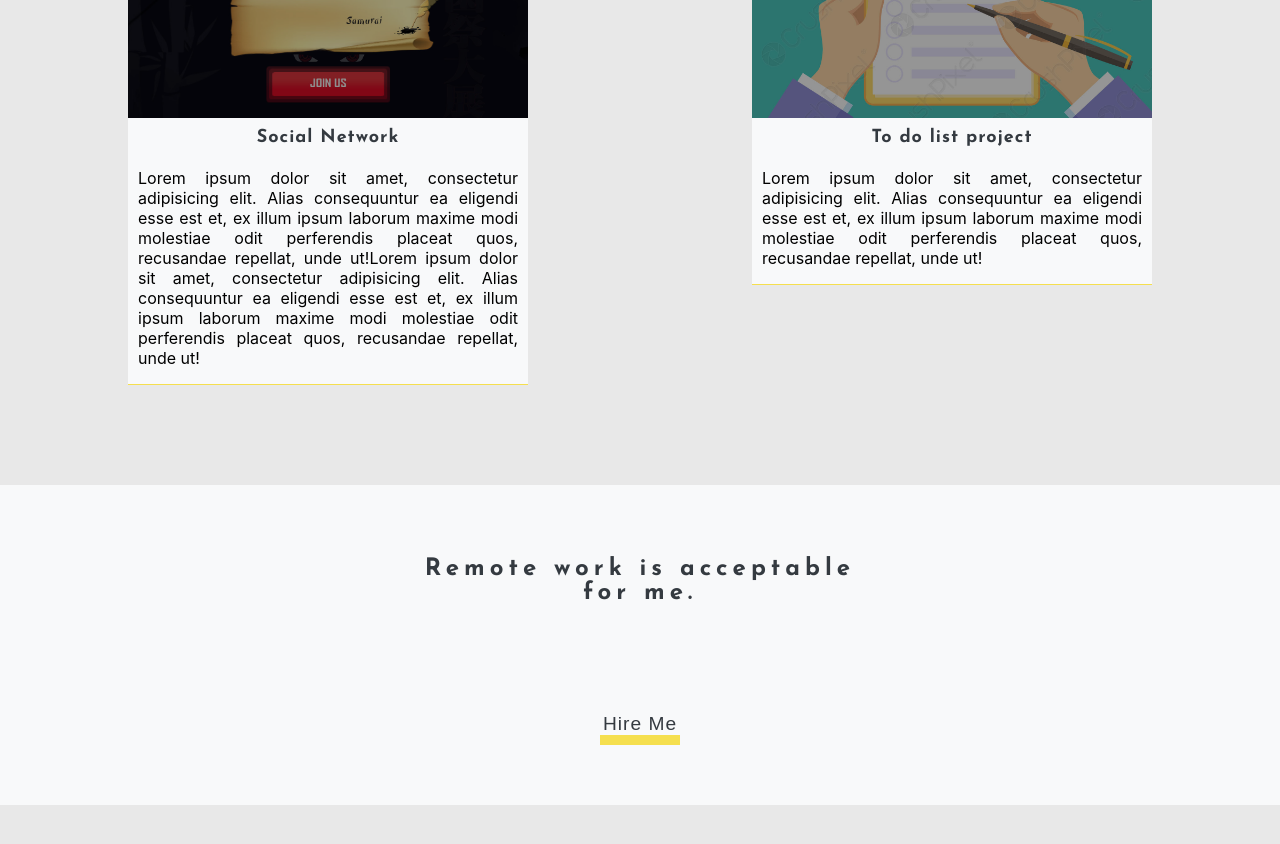
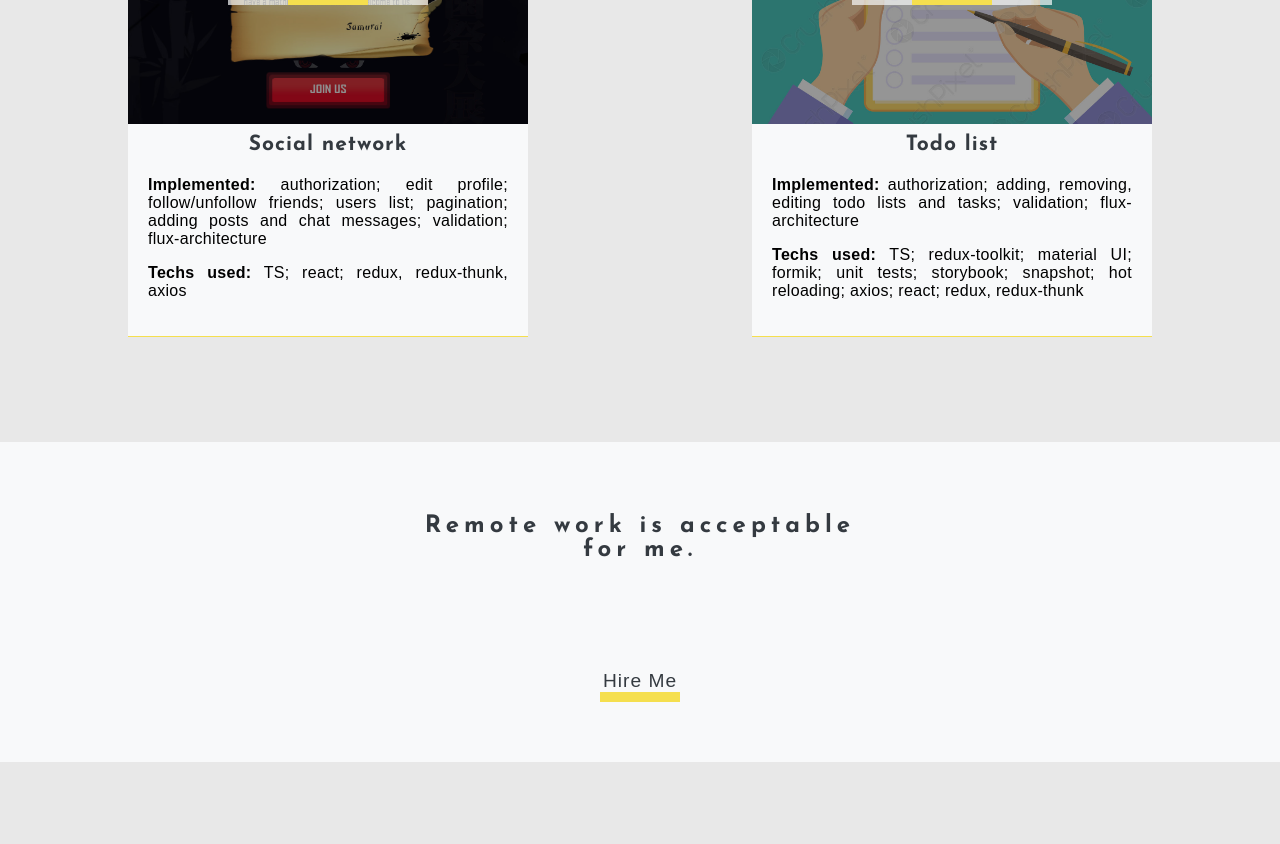
Before and after one commit to paraslov/my_portfolio, a React (Create React App) app: page / in a window 1280 px wide. Shown: the part 2640-3484 px from the top of the page. Built offline with nearby package versions, Linux system fonts and the light colour scheme.

Commit message:
Folio v4.01. projects updated.

```diff
--- a/src/components/c3-Skills/Skill/Skill.module.scss
+++ b/src/components/c3-Skills/Skill/Skill.module.scss
@@ -35,7 +35,8 @@
         color: $primaryColor;
         transform: rotate(-45deg);
         @media screen and (max-width: 415px) {
-          font-size: 40px;
+          height: 40px;
+          width: 40px;
         }
       }
 
--- a/src/components/c3-Skills/Skill/Skill.tsx
+++ b/src/components/c3-Skills/Skill/Skill.tsx
@@ -4,7 +4,7 @@ import s from './Skill.module.scss'
 
 type SkillPropsType = {
     title: string
-    icon: any
+    icon: string
     description: string
 }
 
--- a/src/components/c3-Skills/Skills.tsx
+++ b/src/components/c3-Skills/Skills.tsx
@@ -4,12 +4,12 @@ import s from './Skills.module.scss'
 import {Skill} from './Skill/Skill'
 import {Title} from '../../common/components/Title'
 import {Fade} from 'react-awesome-reveal'
-import {skills} from './skillsDB'
+import {skillsDB} from './skillsDB'
 
 
 export const Skills = () => {
 
-    const skillsList = skills.map(s => <Skill title={s.title} icon={s.icon} description={s.description}/>)
+    const skillsList = skillsDB.map((s, i) => <Skill key={i} title={s.title} icon={s.icon} description={s.description}/>)
 
     return (
         <div id={'skills'} className={`${commonStyles.block} ${s.skillsBlock}`}>
--- a/src/components/c3-Skills/skillsDB.ts
+++ b/src/components/c3-Skills/skillsDB.ts
@@ -9,8 +9,13 @@ import jestImg from '../../assets/img/logos/skills/jest.png'
 import softSkillsImg from '../../assets/img/logos/skills/softSkills.png'
 import englishImg from '../../assets/img/logos/skills/english.png'
 
+type TSkillDescription = {
+    title: string
+    icon: string
+    description: string
+}
 
-export const skills = [
+export const skillsDB: TSkillDescription[] = [
     {title: 'TypeScript', icon: tsImg, description: 'I love TypeScript and use it in most of my projects'},
     {title: 'React JS', icon: reactImg, description: 'I\'m engaged in programming with React JS'},
     {title: 'html&css', icon: htmlImg, description: 'I use html3, css5, sass, module css, adoptive layout'},
@@ -21,10 +26,4 @@ export const skills = [
     {title: 'Jest', icon: jestImg, description: 'I enjoy using TDD and keep tests updated with the code. Also I used Storybook for testing components'},
     {title: 'Soft skills', icon: softSkillsImg, description: 'Good communication skills, flexibility, resilience to stress, fast learning, dedicated, open-minded, constantly developing'},
     {title: 'English', icon: englishImg, description: 'Intermediate. Searching solutions, reading tech literature, watching tech videos confidently.'},
-
-
-
-
-
-
 ]
--- a/src/components/c4-Projects/Project/Project.module.scss
+++ b/src/components/c4-Projects/Project/Project.module.scss
@@ -42,13 +42,15 @@
   }
 
   h3 {
-    font-size: 18px;
+    font-size: 21px;
     letter-spacing: 1px;
     margin: 0 0 5px;
   }
 
-  .projectDescription {
-    font: $secondaryFont;
-    padding: 0 10px;
+  .description {
+    font-family: $secondaryFont;
+    letter-spacing: 0.3px;
+    margin-bottom: 20px;
+    width: 90%;
   }
 }
--- a/src/components/c4-Projects/Project/Project.tsx
+++ b/src/components/c4-Projects/Project/Project.tsx
@@ -2,21 +2,23 @@ import React from 'react'
 import s from './Project.module.scss'
 
 
-
 type TProjectProps = {
     title: string
-    description: string
+    description: {implemented: string, techsUsed: string}
     projectHref: string
     style: {[key: string]: string}
 }
-export const Project: React.FC<TProjectProps> = (props) => {
+export const Project: React.FC<TProjectProps> = ({title, description, style, projectHref}) => {
     return (
         <div className={s.projectItem}>
-            <div className={s.projectImg} style={props.style}>
-                <a className={s.btn} href={props.projectHref} >View</a>
+            <div className={s.projectImg} style={style}>
+                <a className={s.btn} href={projectHref} >View</a>
             </div>
-            <h3>{props.title}</h3>
-            <p className={s.projectDescription}>{props.description}</p>
+            <h3>{title}</h3>
+            <div className={s.description}>
+                <p><b>Implemented:</b> {description.implemented}</p>
+                <p><b>Techs used:</b> {description.techsUsed}</p>
+            </div>
         </div>
     )
 }
--- a/src/components/c4-Projects/Projects.tsx
+++ b/src/components/c4-Projects/Projects.tsx
@@ -3,19 +3,18 @@ import s from './Projects.module.scss'
 import commonStyles from '../../common/styles/style.module.scss'
 import {Project} from './Project/Project'
 import {Title} from '../../common/components/Title'
-import socNetImg from '../../assets/img/projectsImg/SocNet.jpg'
-import todoImg from '../../assets/img/projectsImg/todoImg3.jpg'
 import {Fade} from 'react-awesome-reveal'
+import {projects} from './projectsDB'
 
 
 export const Projects = () => {
 
-    const socialStyle = {
-        backgroundImage: `url(${socNetImg})`
-    }
-    const todoStyle = {
-        backgroundImage: `url(${todoImg})`
-    }
+    const projectsList = projects.map((p, i) => <Project
+        key={i}
+        title={p.title}
+        description={p.description}
+        projectHref={p.ref}
+        style={p.style}/>)
 
     return (
         <div id={'projects'} className={`${s.projectsBlock} ${commonStyles.block}`}>
@@ -25,23 +24,7 @@ export const Projects = () => {
                 </Fade>
                 <Fade direction={'up'} triggerOnce className={s.projectsItemsFade}>
                     <div className={s.projectsItems}>
-                        <Project title={'Social Network'}
-                                 description={`Lorem ipsum dolor sit amet, consectetur adipisicing elit. Alias consequuntur
-                             ea eligendi esse est et, ex illum ipsum laborum maxime modi molestiae odit perferendis
-                             placeat quos, recusandae repellat, unde ut!Lorem ipsum dolor sit amet, consectetur
-                             adipisicing elit. Alias consequuntur ea eligendi esse est et, ex illum ipsum laborum maxime
-                              modi molestiae odit perferendis placeat quos, recusandae repellat, unde ut!`}
-                                 style={socialStyle}
-                                 projectHref={'https://github.com/paraslov/it-inc_social-network'}
-                        />
-
-                        <Project title={'To do list project'}
-                                 description={`Lorem ipsum dolor sit amet, consectetur adipisicing elit. Alias consequuntur
-                             ea eligendi esse est et, ex illum ipsum laborum maxime modi molestiae odit perferendis
-                             placeat quos, recusandae repellat, unde ut!`}
-                                 style={todoStyle}
-                                 projectHref={'https://github.com/paraslov/it-inc_todolist'}
-                        />
+                        {projectsList}
                     </div>
                 </Fade>
             </div>
--- /dev/null
+++ b/src/components/c4-Projects/projectsDB.ts
@@ -0,0 +1,30 @@
+import socNetImg from '../../assets/img/projectsImg/SocNet.jpg'
+import todoImg from '../../assets/img/projectsImg/todoImg3.jpg'
+
+export type TProjectDescription = {
+    title: string
+    description: {implemented: string, techsUsed: string}
+    style: {backgroundImage: string},
+    ref: string
+}
+
+export const projects: TProjectDescription[] = [
+    {
+        title: 'Social network',
+        description: {
+            implemented: 'authorization; edit profile; follow/unfollow friends; users list; pagination; adding posts and chat messages; validation; flux-architecture',
+            techsUsed: 'TS; react; redux, redux-thunk, axios'
+        },
+        style: {backgroundImage: `url(${socNetImg})`},
+        ref: 'https://github.com/paraslov/it-inc_social-network'
+    },
+    {
+        title: 'Todo list',
+        description: {
+            implemented: 'authorization; adding, removing, editing todo lists and tasks; validation; flux-architecture',
+            techsUsed: 'TS; redux-toolkit; material UI; formik; unit tests; storybook; snapshot; hot reloading; axios; react; redux, redux-thunk '
+        },
+        style: {backgroundImage: `url(${todoImg})`},
+        ref: 'https://github.com/paraslov/it-inc_todolist'
+    },
+]
--- a/src/components/c7-Footer/Footer.tsx
+++ b/src/components/c7-Footer/Footer.tsx
@@ -6,7 +6,6 @@ import {faMailBulk} from '@fortawesome/free-solid-svg-icons/faMailBulk'
 import {faGithub} from '@fortawesome/free-brands-svg-icons/faGithub'
 import {faYoutube} from '@fortawesome/free-brands-svg-icons/faYoutube'
 import {faPhone} from '@fortawesome/free-solid-svg-icons/faPhone'
-
 import {Fade} from 'react-awesome-reveal'
 import {faLinkedinIn, faTelegramPlane} from '@fortawesome/free-brands-svg-icons'
 
```
